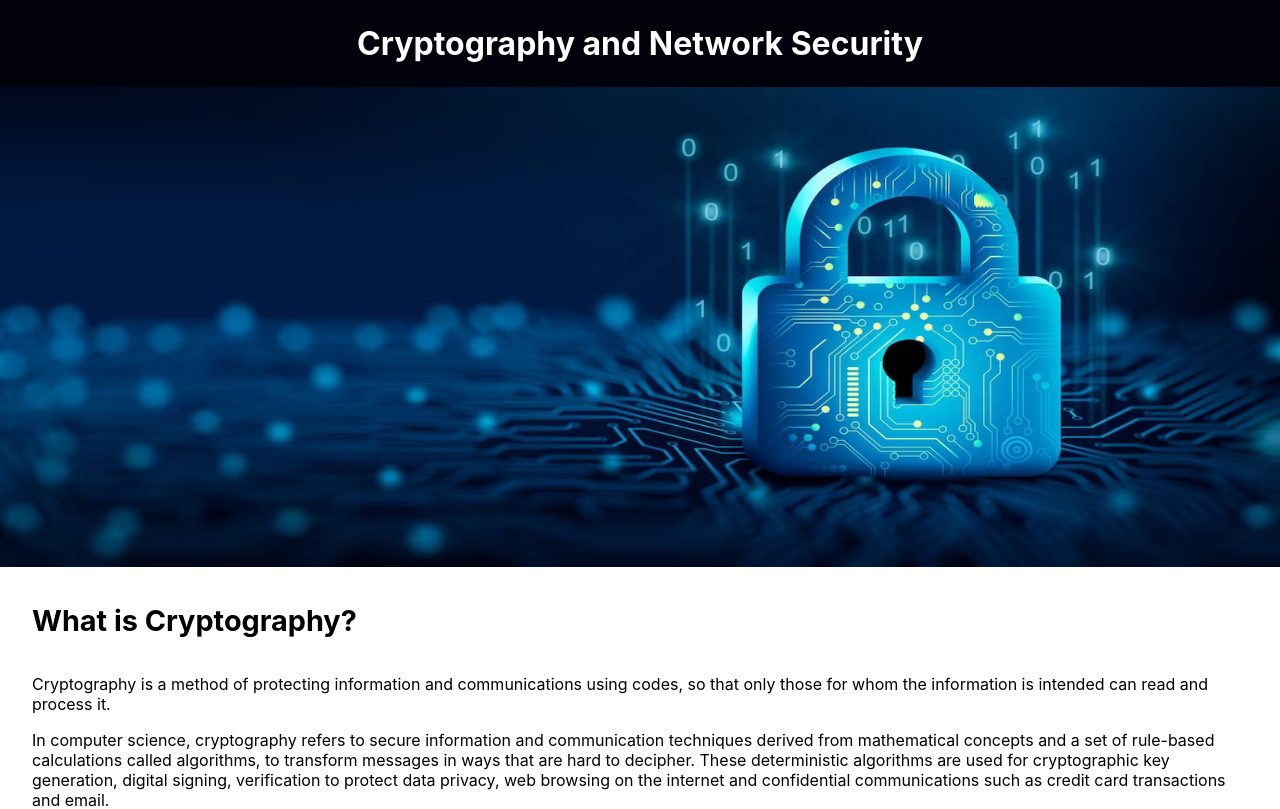
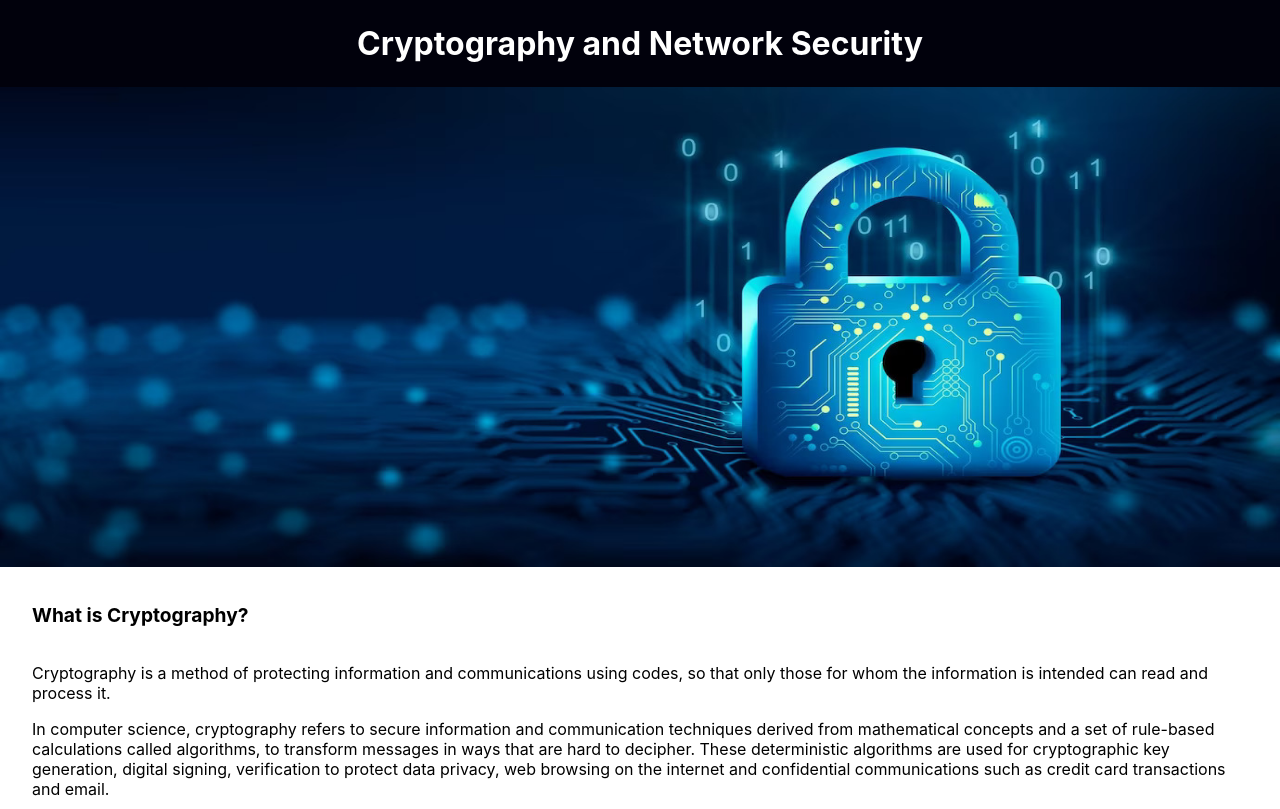
Before and after one commit to CHALLAAMARNADH/CNS, a React (Create React App) app: page / in a window 1280 px wide. Shown: the top 809 px of the page. Built offline with nearby package versions, Linux system fonts and the light colour scheme.

Commit message:
Update content.css

```diff
--- a/src/components/content.css
+++ b/src/components/content.css
@@ -2,7 +2,7 @@
     margin: 2rem;
 }
 .Crypt {
-    font-size: 1.8rem;
+    font-size: 1.2rem;
     font-weight: bold;
 }
 .Crypt1 {
```
